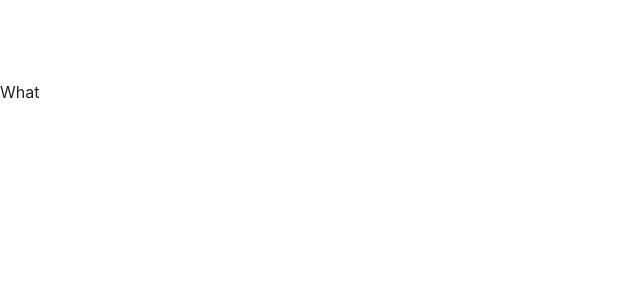
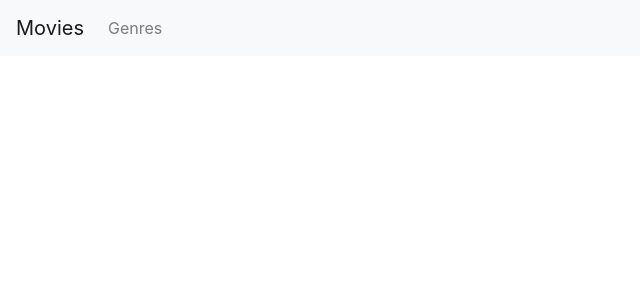
Before and after one commit to kenny007/movies-app, an Angular app: page / in a window 1280 px wide. Shown: the top 300 px of the page, without its empty margins (0-640 px from the left). Built offline with nearby package versions, Linux system fonts and the light colour scheme.

Commit message:
Fixes navbar

```diff
--- a/src/app/app.component.html
+++ b/src/app/app.component.html
@@ -1 +1,9 @@
-<p> What</p>
+<bs-navbar></bs-navbar>
+
+<main role="main" class="container">
+
+  <router-outlet>
+
+  </router-outlet>
+
+</main><!-- /.container -->
--- /dev/null
+++ b/src/app/bs-navbar/bs-navbar.component.html
@@ -0,0 +1,20 @@
+<nav class="navbar navbar-expand-md navbar-light bg-light fixed-top">
+  <a class="navbar-brand" routerLink="/">Movies</a>
+  <button class="navbar-toggler" type="button" data-toggle="collapse" data-target="#navbarsExampleDefault" aria-controls="navbarsExampleDefault" aria-expanded="false" aria-label="Toggle navigation">
+    <span class="navbar-toggler-icon"></span>
+  </button>
+
+  <div class="collapse navbar-collapse" id="navbarsExampleDefault">
+    <ul class="navbar-nav mr-auto">
+      <li class="nav-item">
+        <a class="nav-link" routerLink="/genres">Genres</a>
+      </li>
+      <ng-template #anonymousUser>
+        <li class="nav-item">
+            <a class="nav-link" routerLink="/login">Login</a>
+        </li>
+      </ng-template>
+
+    </ul>
+  </div>
+</nav>
```
Also changed, not shown: src/app/app.module.ts (+9 -2 lines), src/app/bs-navbar/bs-navbar.component.ts (added, +12 -0 lines), src/app/bs-navbar/bs-navbar.component.css (added), 1 other file (tests, documents, lock files or other folders).
